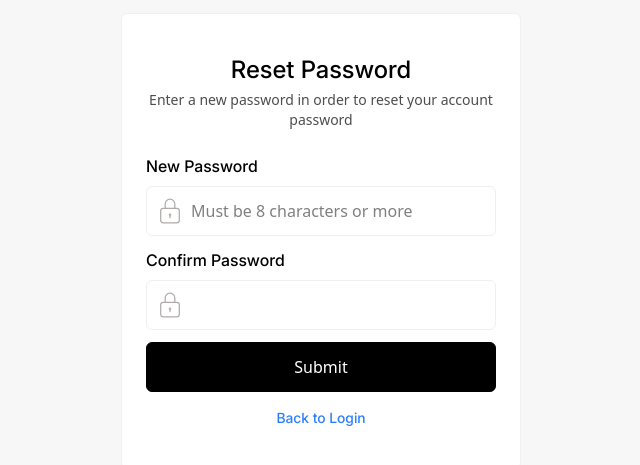
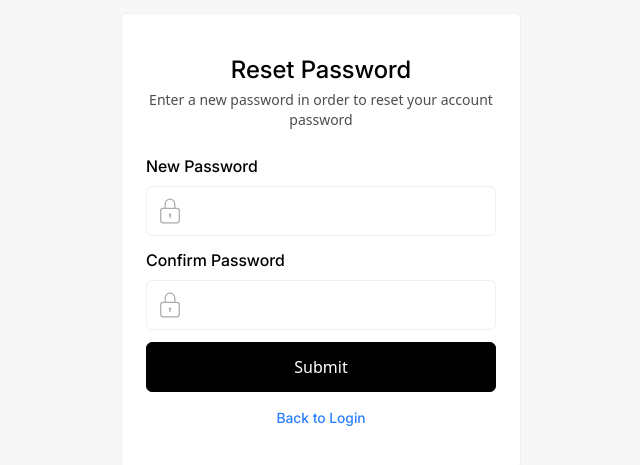
Before and after one commit to Habeebamoo/Flashquiz, a React (Vite) app in the folder client/: page /reset-password in a window 1280 px wide. Shown: the part 159-624 px from the top of the page, without its empty margins (319-959 px from the left). Built offline with nearby package versions, Linux system fonts and the light colour scheme; no server answers.

Commit message:
Update ResetPassword.tsx

```diff
--- a/client/src/pages/ResetPassword.tsx
+++ b/client/src/pages/ResetPassword.tsx
@@ -72,7 +72,6 @@ const Page = () => {
                 id="password"
                 value={form.password}
                 onChange={(e) => setForm((prev) => ({...prev, password: e.target.value}))}
-                placeholder="Must be 8 characters or more"
                 className="pl-11 input"
                 required
               />
```
